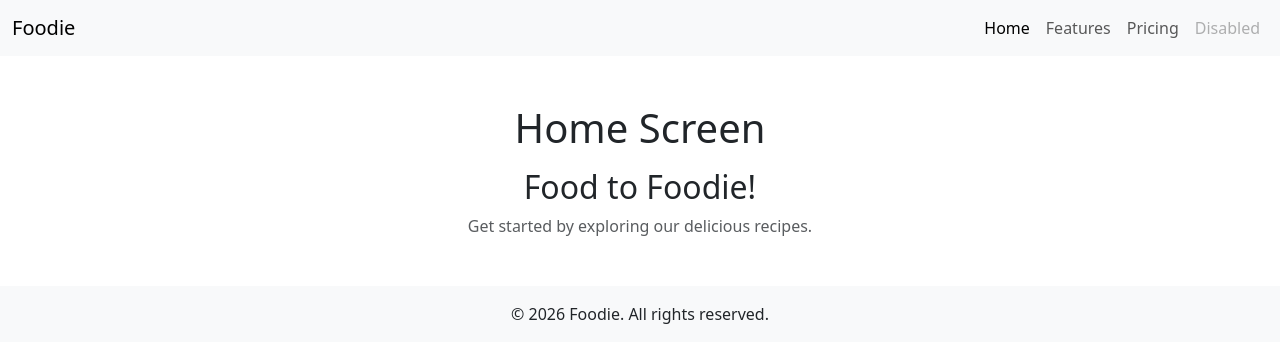
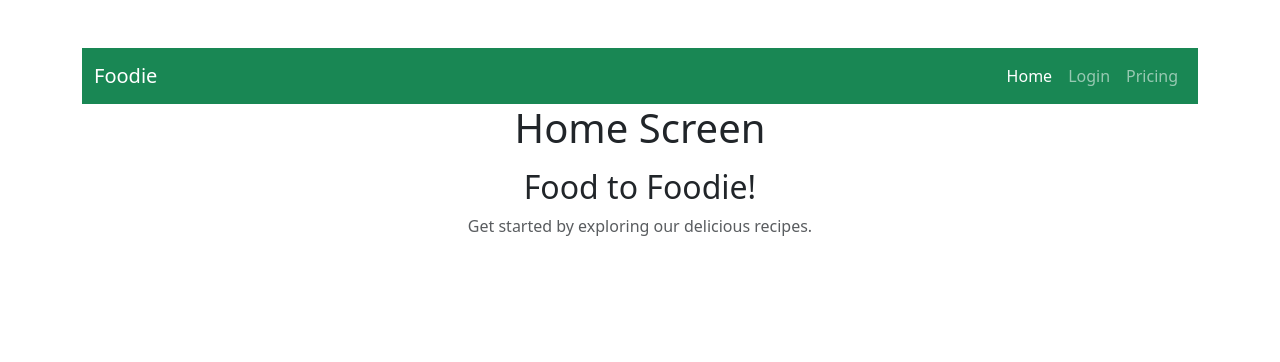
Before and after one commit to Salman007x/Foodie, a React (Create React App) app in the folder foodie/: page / in a window 1280 px wide. Shown: the top 362 px of the page. Built offline with nearby package versions, Linux system fonts and the light colour scheme.

Commit message:
some ui work

```diff
--- a/foodie/src/App.js
+++ b/foodie/src/App.js
@@ -1,15 +1,17 @@
 import React from "react";
-import Navbar from "./components/Navbar";
 import Home from "./screens/Home";
-import Footer from "./components/Footer";
-
+import Login from "./screens/Login";
+import{ BrowserRouter as Router, Route, Routes } from "react-router-dom";
 function App() {
   return (
-    <>
-      <Navbar />
-      <Home />
-      <Footer />
-    </>
+    <Router>
+      <div>
+        <Routes>
+          <Route exact path="/" element={<Home />} />
+          <Route exact path="/login" element={<Login />} />
+        </Routes>
+      </div>
+    </Router>
   );
 }
 
--- a/foodie/src/components/Navbar.js
+++ b/foodie/src/components/Navbar.js
@@ -1,10 +1,10 @@
 import React from "react";
-
+import { Link } from "react-router-dom";
 export default function Navbar() {
   return (
-    <nav className="navbar navbar-expand-lg navbar-light bg-light">
+    <nav className="navbar navbar-expand-lg navbar-dark bg-success">
       <div className="container-fluid">
-        <a className="navbar-brand" href="/">Foodie</a>
+        <Link className="navbar-brand" to="/">Foodie</Link>
 
         <button
           className="navbar-toggler"
@@ -17,12 +17,9 @@ export default function Navbar() {
 
         <div className="collapse navbar-collapse" id="navbarNav">
           <div className="navbar-nav ms-auto">
-            <a className="nav-link active" href="/">Home</a>
-            <a className="nav-link" href="/">Features</a>
-            <a className="nav-link" href="/">Pricing</a>
-            <a className="nav-link disabled" href="/" tabIndex="-1">
-              Disabled
-            </a>
+            <Link className="nav-link active" to="/">Home</Link>
+            <Link className="nav-link" to="/login">Login</Link>
+            <Link className="nav-link" to="/">Pricing</Link>
           </div>
         </div>
       </div>
--- a/foodie/src/screens/Home.js
+++ b/foodie/src/screens/Home.js
@@ -1,8 +1,9 @@
 import React from "react";
-
+import Navbar from "../components/Navbar";
 export default function Home() {
   return (
     <div className="container text-center mt-5">
+      <Navbar />
       <h1>Home Screen</h1>
       <h2 className="mt-3">Food to Foodie!</h2>
       <p className="text-muted">
--- /dev/null
+++ b/foodie/src/screens/Login.js
@@ -0,0 +1,7 @@
+import React from 'react'
+
+export default function Login() {
+  return (
+    <div>Login</div>
+  )
+}
```
